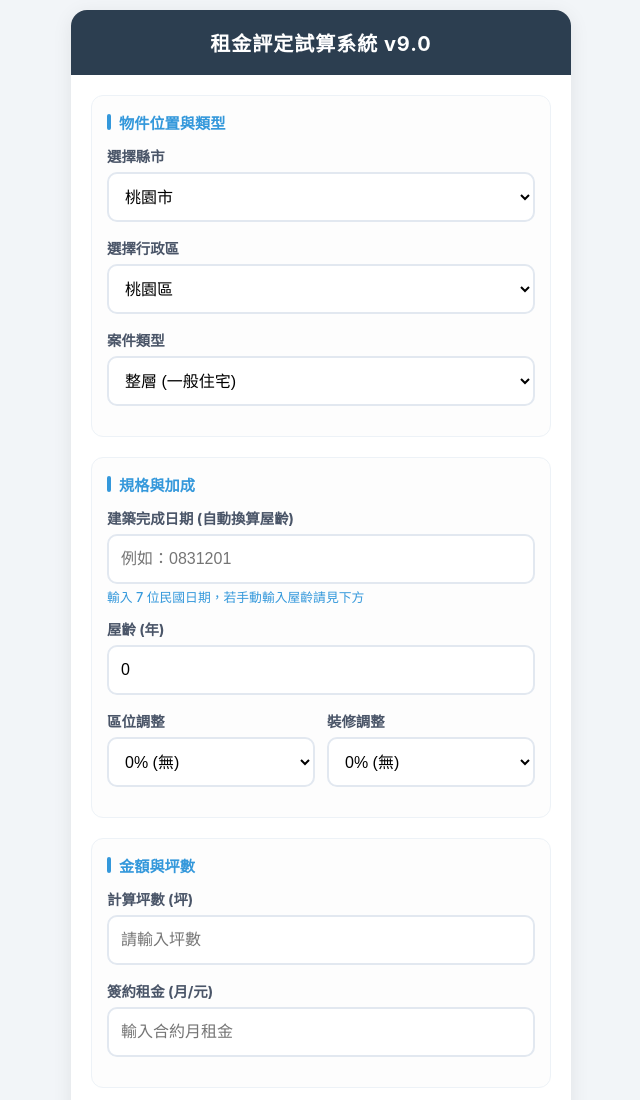
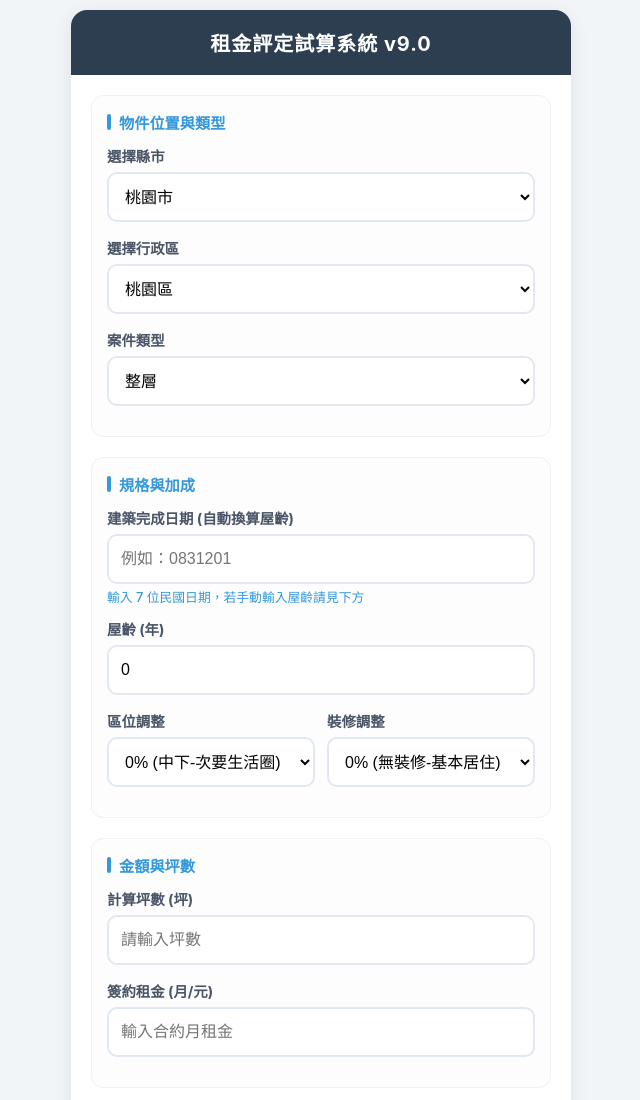
Before and after one commit to zhenxin20260101/rent-calc3, a plain HTML site: page index.html in a window 1280 px wide. Shown: the top 1100 px of the page, without its empty margins (319-959 px from the left). Drawn offline with Linux system fonts and the light colour scheme.

Commit message:
Update index.html

```diff
--- a/index.html
+++ b/index.html
@@ -3,7 +3,7 @@
 <head>
     <meta charset="UTF-8">
     <meta name="viewport" content="width=device-width, initial-scale=1.0, maximum-scale=1.0, user-scalable=no">
-    <title>租金評定系統 v9.0 終極版</title>
+    <title>租金評定系統 鎮信桃園/安東南投/安東彰化</title>
     <style>
         :root { --primary: #2c3e50; --bg: #f2f5f8; --accent: #3498db; --success: #27ae60; --danger: #e74c3c; --warning: #f39c12; }
         body { font-family: -apple-system, "Microsoft JhengHei", sans-serif; background-color: var(--bg); margin: 0; padding: 10px; color: #333; }
@@ -65,7 +65,7 @@
 
             <label>案件類型</label>
             <select id="caseType" onchange="calculate()">
-                <option value="整層">整層 (一般住宅)</option>
+                <option value="整層">整層</option>
                 <option value="套房">套房</option>
             </select>
         </div>
@@ -83,17 +83,17 @@
                 <div>
                     <label>區位調整</label>
                     <select id="locAdj" onchange="calculate()">
-                        <option value="0">0% (無)</option>
-                        <option value="3">3% (優)</option>
-                        <option value="5">5% (極佳)</option>
+                        <option value="0">0% (中下-次要生活圈)</option>
+                        <option value="3">3% (中上-主要生活圈)</option>
+                        <option value="5">5% (優質-核心生活圈)</option>
                     </select>
                 </div>
                 <div>
                     <label>裝修調整</label>
                     <select id="renAdj" onchange="calculate()">
-                        <option value="0">0% (無)</option>
-                        <option value="3">3% (中)</option>
-                        <option value="5">5% (精裝)</option>
+                        <option value="0">0% (無裝修-基本居住)</option>
+                        <option value="3">3% (簡易裝修-基本收納)</option>
+                        <option value="5">5% (中等裝修-系統櫃)</option>
                     </select>
                 </div>
             </div>
@@ -236,7 +236,7 @@ function calculate() {
     } else if ((rent/area) <= finalUnitPrice) {
         box.innerText = "符合標準"; box.className = "status-normal";
     } else {
-        box.innerText = "需個案說明 (超過調整後單價)"; box.className = "status-warning";
+        box.innerText = "超過調整後單價"; box.className = "status-warning";
     }
 }
 
```
